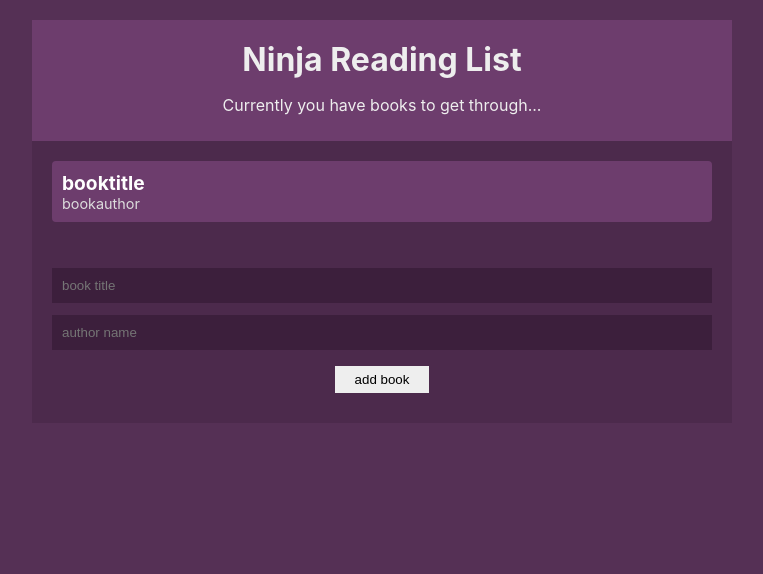
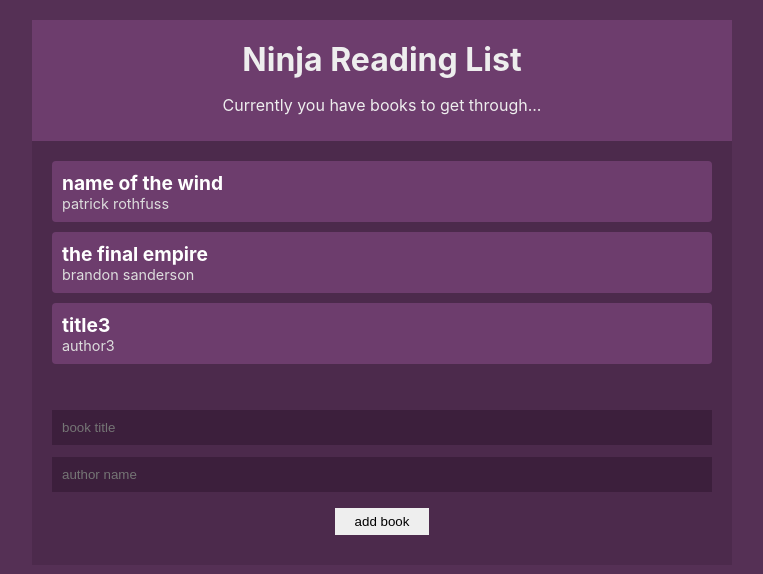
Before and after one commit to Mohmmed-Mahsoub/books-app, a React (Create React App) app: page / in a window 1280 px wide. Shown: the top 574 px of the page, without its empty margins (258-1021 px from the left). Built offline with nearby package versions, Linux system fonts and the light colour scheme.

Commit message:
create books context and show books items depend on it

```diff
--- a/src/App.js
+++ b/src/App.js
@@ -1,12 +1,15 @@
 import Navbar from "./components/navbar";
 import BookList from "./components/bookList";
 import NewBookForm from "./components/newBookForm";
+import BooksContextProvider from "./contexts/booksContext";
 
 function App() {
   return (
     <div className="App">
       <Navbar />
-      <BookList />
+      <BooksContextProvider>
+        <BookList />
+      </BooksContextProvider>
       <NewBookForm />
     </div>
   );
--- a/src/components/bookItem.jsx
+++ b/src/components/bookItem.jsx
@@ -1,9 +1,10 @@
 import React from "react";
-const BookItem = () => {
+const BookItem = (props) => {
+  const { bookDitails } = props;
   return (
     <li>
-      <div className="title">booktitle</div>
-      <div className="author">bookauthor</div>
+      <div className="title">{bookDitails.title}</div>
+      <div className="author">{bookDitails.author}</div>
     </li>
   );
 };
--- a/src/components/bookList.jsx
+++ b/src/components/bookList.jsx
@@ -1,12 +1,18 @@
-import React from "react";
+import React, { useContext } from "react";
+import { BooksContext } from "../contexts/booksContext";
 import BookItem from "./bookItem";
 const BookList = () => {
-  return (
+  const { books } = useContext(BooksContext);
+  return books.length ? (
     <div className="book-list">
       <ul>
-        <BookItem />
+        {books.map((book) => {
+          return <BookItem key={book.id} bookDitails={book} />;
+        })}
       </ul>
     </div>
+  ) : (
+    <div className="empty">No Books</div>
   );
 };
 
--- /dev/null
+++ b/src/contexts/booksContext.jsx
@@ -0,0 +1,18 @@
+import React, { createContext, useState } from "react";
+
+export const BooksContext = createContext();
+
+const BooksContextProvider = (props) => {
+  const [books, setBooks] = useState([
+    { title: "name of the wind", author: "patrick rothfuss", id: 1 },
+    { title: "the final empire", author: "brandon sanderson", id: 2 },
+    { title: "title3", author: "author3", id: 3 },
+  ]);
+  return (
+    <BooksContext.Provider value={{ books }}>
+      {props.children}
+    </BooksContext.Provider>
+  );
+};
+
+export default BooksContextProvider;
```
Also changed, not shown: 1 other file (tests, documents, lock files or other folders).
